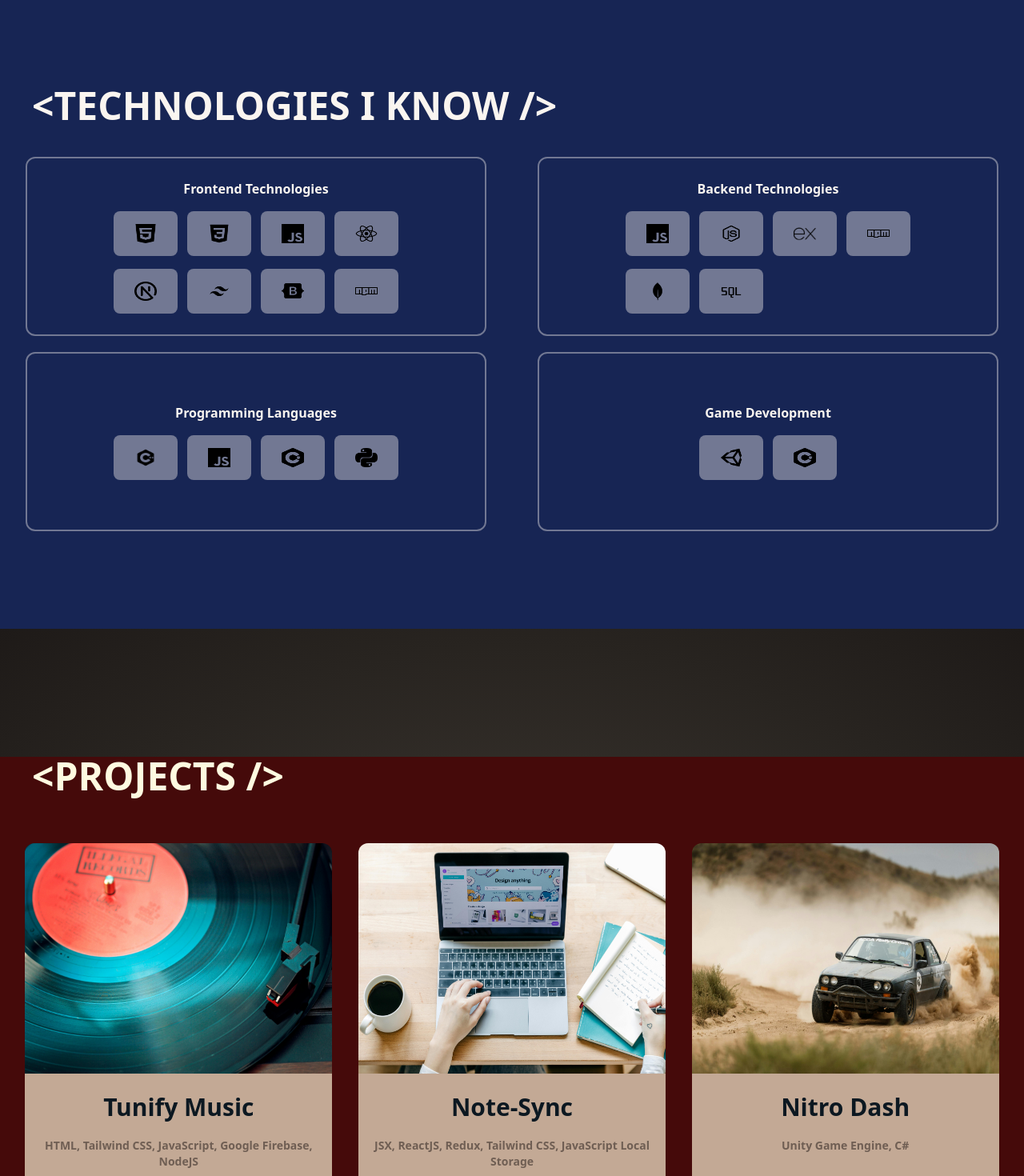
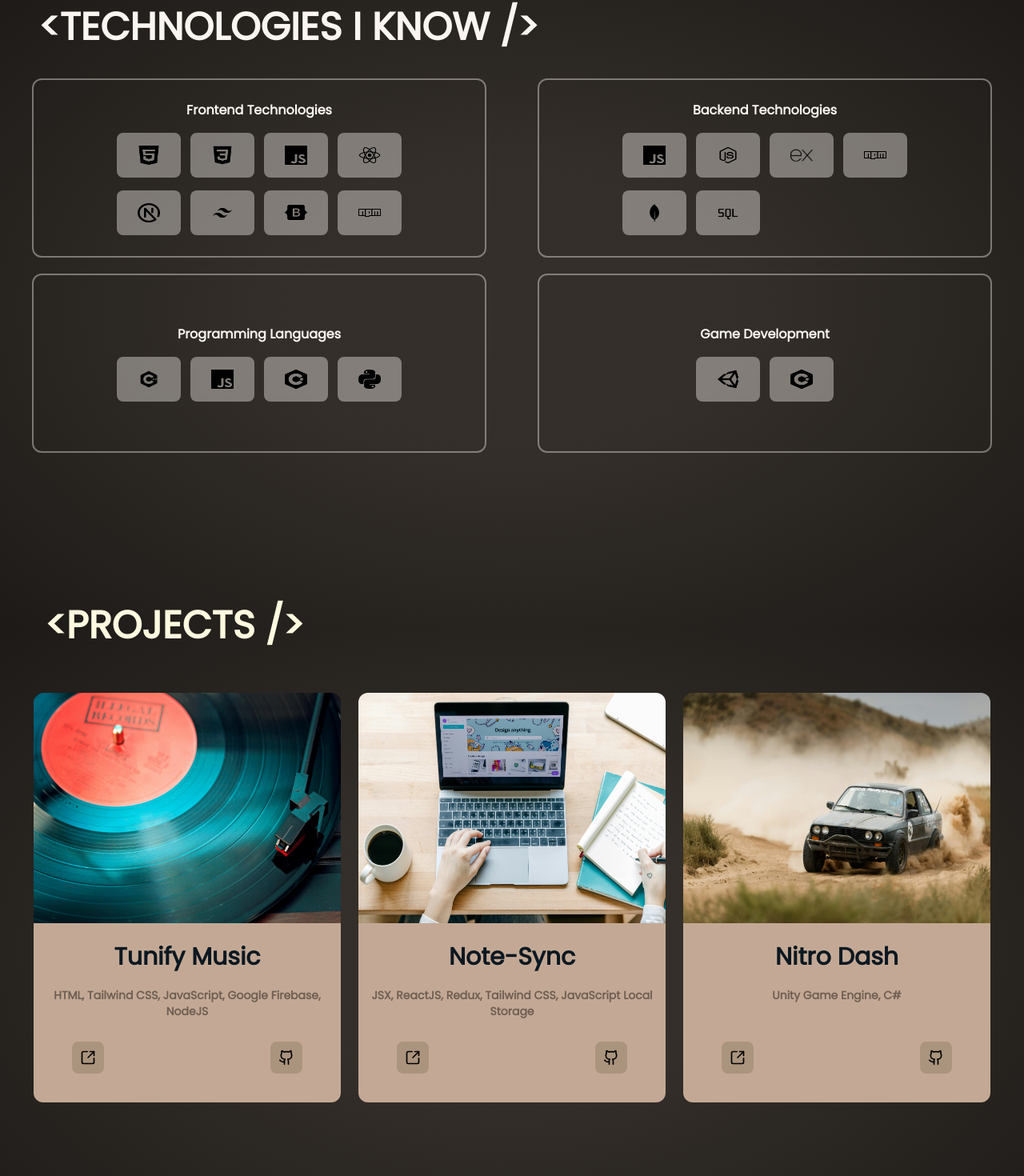
Before and after one commit to poswalsameer/Portfolio-Website, a Next.js app in the folder portfolio/: page /portfolio in a window 1280 px wide. Shown: the part 814-2284 px from the top of the page at 80% size. Built offline with nearby package versions, Linux system fonts and the light colour scheme.

Commit message:
deploying again

```diff
--- a/portfolio/src/app/components/Profile.tsx
+++ b/portfolio/src/app/components/Profile.tsx
@@ -4,7 +4,7 @@ function Profile() {
   return (
     <div className='w-full sm:w-full md:w-full lg:w-full xl:w-full 2xl:w-full ' id='about'>
 
-    <h1 className='text-2xl font-bold mx-4 mt-0 mb-0 text-[#faf5f0]
+    <h1 className='text-2xl font-bold mx-2 mt-0 mb-0 text-[#faf5f0]
 
     sm:text-4xl sm:font-bold sm:mx-6 sm:mt-0 sm:mb-0 sm:text-[#faf5f0]
 
--- a/portfolio/src/app/components/Project.tsx
+++ b/portfolio/src/app/components/Project.tsx
@@ -5,17 +5,17 @@ function Project() {
   return (
     <>
 
-      <h1 className='text-2xl font-bold mx-4 mt-40 mb-10 text-[#fefae0]
+      <h1 className='text-2xl font-bold mx-2 mb-10 text-[#fefae0]
 
-      sm:text-4xl sm:font-bold sm:mx-6 sm:mt-40 sm:mb-10 sm:text-[#fefae0]
+      sm:text-4xl sm:font-bold sm:mx-6 sm:mb-10 sm:text-[#fefae0]
 
-      md:text-4xl md:font-bold md:mx-8 md:mt-40 md:mb-5 md:text-[#fefae0]
+      md:text-4xl md:font-bold md:mx-8 md:mb-5 md:text-[#fefae0]
 
-      lg:text-5xl lg:font-bold lg:mx-10 lg:mt-40 lg:mb-5 lg:text-[#fefae0]
+      lg:text-5xl lg:font-bold lg:mx-10 lg:mb-5 lg:text-[#fefae0]
 
-      xl:text-5xl xl:font-bold xl:mx-10 xl:mt-40 xl:mb-5 xl:text-[#fefae0]
+      xl:text-5xl xl:font-bold xl:mx-10 xl:mb-5 xl:text-[#fefae0]
 
-      2xl:text-5xl 2xl:font-bold 2xl:mx-12 2xl:mt-0 2xl:mb-5 2xl:text-[#fefae0]' >&lt;PROJECTS /&gt;</h1>
+      2xl:text-5xl 2xl:font-bold 2xl:mx-12 ]2xl:mb-5 2xl:text-[#fefae0]' >&lt;PROJECTS /&gt;</h1>
 
       <div className='grid grid-cols-1 gap-y-4 place-content-center place-items-center
 
--- a/portfolio/src/app/components/ProjectCard.tsx
+++ b/portfolio/src/app/components/ProjectCard.tsx
@@ -29,7 +29,7 @@ function ProjectCard(props: {
 
           md:h-64 md:w-[19.5rem] md:rounded-t-xl md:rounded-bl-none md:rounded-br-none
 
-          lg:h-60 lg:w-[19.5rem] lg:rounded-t-xl
+          lg:h-60 lg:w-[18rem] lg:rounded-t-xl
 
           xl:h-72 xl:w-[24rem] xl:rounded-t-xl
 
@@ -42,7 +42,7 @@ function ProjectCard(props: {
 
         md:p-4 md:flex md:flex-col md:justify-center md:items-center md:bg-[#c3a995] md:h-44 md:w-[19.5rem] md:rounded-b-xl md:rounded-tr-none
 
-        lg:p-4 lg:flex lg:flex-col lg:justify-center lg:items-center lg:bg-[#c3a995] lg:h-56 lg:w-[19.5rem] lg:rounded-b-xl
+        lg:p-4 lg:flex lg:flex-col lg:justify-center lg:items-center lg:bg-[#c3a995] lg:h-56 lg:w-[18rem] lg:rounded-b-xl
 
         xl:p-4 xl:flex xl:flex-col xl:justify-center xl:items-center xl:bg-[#c3a995] xl:h-56 xl:w-[24rem] xl:rounded-b-xl
 
--- a/portfolio/src/app/components/SkillCard.tsx
+++ b/portfolio/src/app/components/SkillCard.tsx
@@ -6,7 +6,7 @@ function SkillCard(props: any) {
 
     sm:h-8 sm:w-12 sm:my-2 sm:bg-[#faf5f0] sm:bg-opacity-40 sm:flex sm:justify-center sm:items-center sm:rounded-lg sm:transition-all sm:ease-in sm:hover:scale-110 sm:hover:bg-opacity-90
 
-    md:h-12 md:w-16 md:my-2 md:bg-[#faf5f0] md:bg-opacity-40 md:flex md:justify-center md:items-center md:rounded-lg md:transition-all md:ease-in md:hover:scale-110 md:hover:bg-opacity-90
+    md:h-10 md:w-14 md:my-2 md:bg-[#faf5f0] md:bg-opacity-40 md:flex md:justify-center md:items-center md:rounded-lg md:transition-all md:ease-in md:hover:scale-110 md:hover:bg-opacity-90
 
     lg:h-14 lg:w-20 lg:my-2 lg:bg-[#faf5f0] lg:bg-opacity-40 lg:flex lg:justify-center lg:items-center lg:rounded-lg lg:transition-all lg:ease-in lg:hover:scale-110 lg:hover:bg-opacity-90
 
--- a/portfolio/src/app/components/Skills.tsx
+++ b/portfolio/src/app/components/Skills.tsx
@@ -5,17 +5,17 @@ function Skills() {
   return (
 
     <>
-        <h1 className='text-2xl font-bold mx-4 mt-0 mb-10 text-[#faf5f0]
+        <h1 className='text-2xl font-bold mx-2 mb-10 text-[#faf5f0]
 
-        sm:text-4xl sm:font-bold sm:mx-6 sm:mt-0 sm:mb-10 sm:text-[#faf5f0]
+        sm:text-4xl sm:font-bold sm:mx-6 sm:mb-10 sm:text-[#faf5f0]
 
-        md:text-4xl md:font-bold md:mx-8 md:mt-0 md:mb-10 md:text-[#faf5f0]
+        md:text-4xl md:font-bold md:mx-8 md:mb-10 md:text-[#faf5f0]
 
-        lg:text-5xl lg:font-bold lg:mx-10 lg:mt-0 lg:mb-10 lg:text-[#faf5f0]
+        lg:text-5xl lg:font-bold lg:mx-10 lg:mb-10 lg:text-[#faf5f0]
 
-        xl:text-5xl xl:font-bold xl:mx-10 xl:mt-0 xl:mb-10 xl:text-[#faf5f0]
+        xl:text-5xl xl:font-bold xl:mx-10 xl:mb-10 xl:text-[#faf5f0]
 
-        2xl:text-5xl 2xl:font-bold 2xl:mx-12 2xl:mt-0 2xl:mb-16 2xl:text-[#faf5f0]' id='skills'>
+        2xl:text-5xl 2xl:font-bold 2xl:mx-12 2xl:mb-16 2xl:text-[#faf5f0]' id='skills'>
             &lt;TECHNOLOGIES I KNOW /&gt;
         </h1>
 
@@ -36,7 +36,7 @@ function Skills() {
 
             sm:flex sm:flex-col sm:justify-center sm:items-center sm:h-32 sm:w-[93%] sm:border-2 sm:border-[#faf5f0] sm:border-opacity-40 sm:mx-10 sm:rounded-xl
 
-            md:flex md:flex-col md:justify-center md:items-center md:h-56 md:w-[90%] md:border-2 md:border-[#faf5f0] md:border-opacity-40 md:mx-10 md:rounded-xl
+            md:flex md:flex-col md:justify-center md:items-center md:h-48 md:w-[90%] md:border-2 md:border-[#faf5f0] md:border-opacity-40 md:mx-10 md:rounded-xl
 
             lg:flex lg:flex-col lg:justify-center lg:items-center lg:h-56 lg:w-[90%] lg:border-2 lg:border-[#faf5f0] lg:border-opacity-40 lg:mx-10 lg:rounded-xl
 
@@ -86,7 +86,7 @@ function Skills() {
 
             sm:flex sm:flex-col sm:justify-center sm:items-center sm:h-32 sm:w-[93%] sm:border-2 sm:border-[#faf5f0] sm:border-opacity-40 sm:mx-10 sm:rounded-xl
 
-            md:flex md:flex-col md:justify-center md:items-center md:h-56 md:w-[90%] md:border-2 md:border-[#faf5f0] md:border-opacity-40 md:mx-10 md:rounded-xl
+            md:flex md:flex-col md:justify-center md:items-center md:h-48 md:w-[90%] md:border-2 md:border-[#faf5f0] md:border-opacity-40 md:mx-10 md:rounded-xl
 
             lg:flex lg:flex-col lg:justify-center lg:items-center lg:h-56 lg:w-[90%] lg:border-2 lg:border-[#faf5f0] lg:border-opacity-40 lg:mx-10 lg:rounded-xl
 
@@ -135,7 +135,7 @@ function Skills() {
 
             sm:flex sm:flex-col sm:justify-center sm:items-center sm:h-32 sm:w-[93%] sm:border-2 sm:border-[#faf5f0] sm:border-opacity-40 sm:mx-10 sm:rounded-xl
 
-            md:flex md:flex-col md:justify-center md:items-center md:h-56 md:w-[90%] md:border-2 md:border-[#faf5f0] md:border-opacity-40 md:mx-10 md:rounded-xl
+            md:flex md:flex-col md:justify-center md:items-center md:h-48 md:w-[90%] md:border-2 md:border-[#faf5f0] md:border-opacity-40 md:mx-10 md:rounded-xl
 
             lg:flex lg:flex-col lg:justify-center lg:items-center lg:h-56 lg:w-[90%] lg:border-2 lg:border-[#faf5f0] lg:border-opacity-40 lg:mx-10 lg:rounded-xl
 
@@ -182,7 +182,7 @@ function Skills() {
 
             sm:flex sm:flex-col sm:justify-center sm:items-center sm:h-32 sm:w-[93%] sm:border-2 sm:border-[#faf5f0] sm:border-opacity-40 sm:mx-10 sm:rounded-xl
 
-            md:flex md:flex-col md:justify-center md:items-center md:h-56 md:w-[90%] md:border-2 md:border-[#faf5f0] md:border-opacity-40 md:mx-10 md:rounded-xl
+            md:flex md:flex-col md:justify-center md:items-center md:h-48 md:w-[90%] md:border-2 md:border-[#faf5f0] md:border-opacity-40 md:mx-10 md:rounded-xl
 
             lg:flex lg:flex-col lg:justify-center lg:items-center lg:h-56 lg:w-[90%] lg:border-2 lg:border-[#faf5f0] lg:border-opacity-40 lg:mx-10 lg:rounded-xl
 
--- a/portfolio/src/app/globals.css
+++ b/portfolio/src/app/globals.css
@@ -29,7 +29,7 @@ body{
     z-index: 100000;
   }
 
-#navButton{
+/* #navButton{
     animation: scroll 200ms ease-in 0.5.s;
 }
 
@@ -44,7 +44,9 @@ body{
         transform: translateY(0deg);
     }
 
-}
+} */
+
+
 
 /* body:hover > mouseTrailer{
     opacity: 1;
--- a/portfolio/src/app/portfolio/page.tsx
+++ b/portfolio/src/app/portfolio/page.tsx
@@ -6,6 +6,8 @@ import Skills from '../components/Skills';
 import Project from '../components/Project';
 import Contact from '../components/Contact';
 import {useEffect, useRef} from 'react';
+
+
 
 function page() {
 
@@ -79,23 +81,35 @@ function page() {
   return (
     <>
 
+        {/* <div className='h-full w-full' id='container'> */}
+
         <div id="circle" ref={circleRef}></div>
 
-        <section className='h-screen w-full flex justify-center items-center bg-green-950'>
+        <section id='profileSection' className='w-full flex justify-center items-center  font-poppins'>
+            <div className='mx-4 my-24'>
             <Profile />
+            </div>
         </section>
 
-        <section className='h-screen w-full flex flex-col justify-center bg-blue-950'>
+        <section className='w-full flex flex-col justify-center  font-poppins'>
+            <div className='mx-2 my-24'>
             <Skills />
+            </div>
         </section>
 
-        <section className='w-full bg-red-950'>
+        <section className='w-full  font-poppins'>
+            <div className='mx-4 my-24'>
             <Project />
+            </div>
         </section>
 
-        <section className='h-screen w-full flex flex-col justify-center bg-black'>
+        <section className='w-full flex flex-col justify-center font-poppins'>
+            <div className='mx-2 my-2'>
             <Contact />
+            </div>
         </section>
+
+        {/* </div> */}
 
     </>
   )
--- a/portfolio/src/app/template.tsx
+++ b/portfolio/src/app/template.tsx
@@ -7,7 +7,9 @@ export default function Template({ children }: { children: React.ReactNode }) {
     <motion.div
       initial={{ opacity: 0 }}
       animate={{ opacity: 1 }}
-      transition={{ ease: 'easeInOut', duration: 0.75 }}
+        // initial={{ translateY: 0 }}
+        // animate={{ translateY: 1 }}
+        transition={{ ease: 'easeInOut', duration: 1.25 }}
     >
       {children}
     </motion.div>
--- a/portfolio/src/app/transition.tsx
+++ b/portfolio/src/app/transition.tsx
@@ -5,9 +5,11 @@ import { motion } from 'framer-motion'
 export default function Template({ children }: { children: React.ReactNode }) {
   return (
     <motion.div
-      initial={{ opacity: 0 }}
-      animate={{ opacity: 1 }}
-      transition={{ ease: 'easeInOut', duration: 0.75 }}
+    //   initial={{ opacity: 0 }}
+    //   animate={{ opacity: 1 }}
+        initial={{ translateY: "100%" }}
+        animate={{ translateY: 0 }}
+        transition={{ ease: 'easeInOut', duration: 2 }}
     >
       {children}
     </motion.div>
```
Also changed, not shown: portfolio/src/app/components/Contact.tsx (+11 -11 lines).
